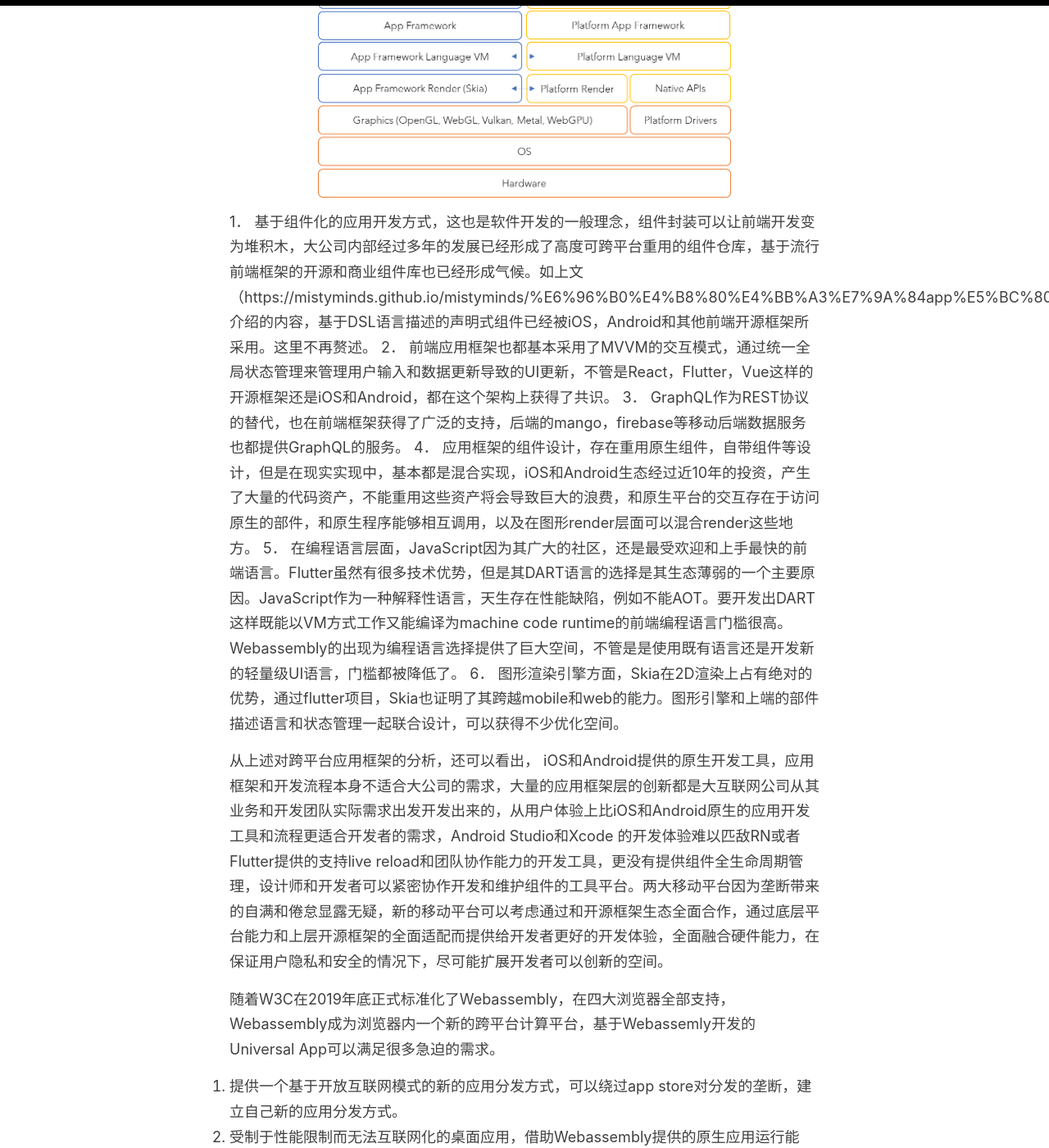
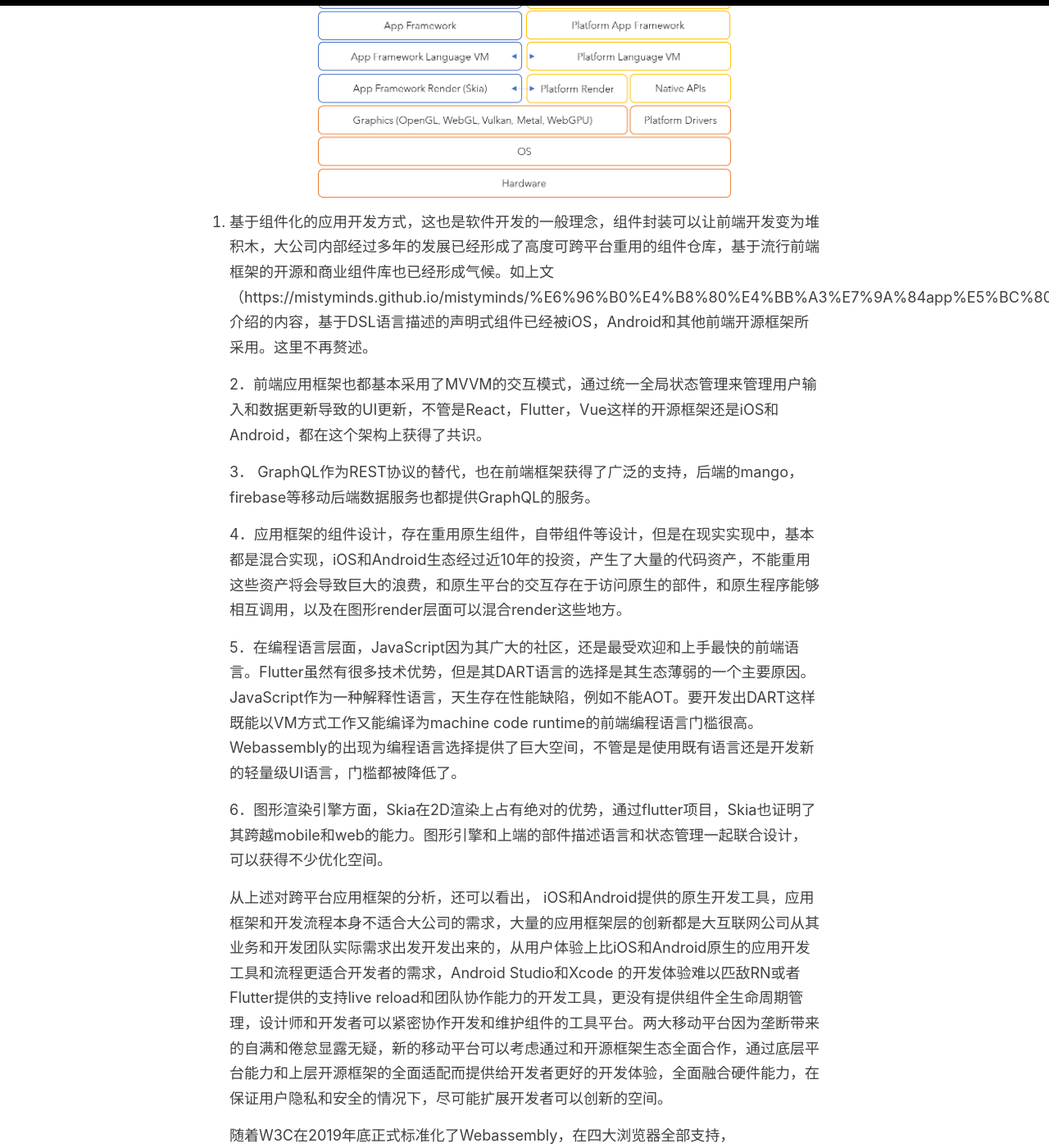
Before and after one commit to sbagga/mistyminds, a Jekyll site: the page built from _posts/2020-09-10-跨平台应用开发趋势和Webassembly带来的变化.md, in a window 1280 px wide and 1400 px high, scrolled down 9072 px. Shown: the whole window at 82% size. Built offline with Jekyll 4.4.1, drawn with Linux system fonts in a browser that asks for light colours.

Commit message:
Update 2020-09-10-跨平台应用开发趋势和Webassembly带来的变化.md

```diff
--- a/_posts/2020-09-10-跨平台应用开发趋势和Webassembly带来的变化.md
+++ b/_posts/2020-09-10-跨平台应用开发趋势和Webassembly带来的变化.md
@@ -108,12 +108,18 @@ Flutter Web 使用Webassembly编译	过的Skia图形引擎实现了在web浏览
 ![Univeral App](../images/unviersalapp.png)
 
 
-1．	基于组件化的应用开发方式，这也是软件开发的一般理念，组件封装可以让前端开发变为堆积木，大公司内部经过多年的发展已经形成了高度可跨平台重用的组件仓库，基于流行前端框架的开源和商业组件库也已经形成气候。如上文（https://mistyminds.github.io/mistyminds/%E6%96%B0%E4%B8%80%E4%BB%A3%E7%9A%84app%E5%BC%80%E5%8F%91/）介绍的内容，基于DSL语言描述的声明式组件已经被iOS，Android和其他前端开源框架所采用。这里不再赘述。
-2．	前端应用框架也都基本采用了MVVM的交互模式，通过统一全局状态管理来管理用户输入和数据更新导致的UI更新，不管是React，Flutter，Vue这样的开源框架还是iOS和Android，都在这个架构上获得了共识。
-3．	GraphQL作为REST协议的替代，也在前端框架获得了广泛的支持，后端的mango，firebase等移动后端数据服务也都提供GraphQL的服务。
-4．	应用框架的组件设计，存在重用原生组件，自带组件等设计，但是在现实实现中，基本都是混合实现，iOS和Android生态经过近10年的投资，产生了大量的代码资产，不能重用这些资产将会导致巨大的浪费，和原生平台的交互存在于访问原生的部件，和原生程序能够相互调用，以及在图形render层面可以混合render这些地方。
-5．	在编程语言层面，JavaScript因为其广大的社区，还是最受欢迎和上手最快的前端语言。Flutter虽然有很多技术优势，但是其DART语言的选择是其生态薄弱的一个主要原因。JavaScript作为一种解释性语言，天生存在性能缺陷，例如不能AOT。要开发出DART这样既能以VM方式工作又能编译为machine code runtime的前端编程语言门槛很高。Webassembly的出现为编程语言选择提供了巨大空间，不管是是使用既有语言还是开发新的轻量级UI语言，门槛都被降低了。
-6．	图形渲染引擎方面，Skia在2D渲染上占有绝对的优势，通过flutter项目，Skia也证明了其跨越mobile和web的能力。图形引擎和上端的部件描述语言和状态管理一起联合设计，可以获得不少优化空间。
+ 1. 基于组件化的应用开发方式，这也是软件开发的一般理念，组件封装可以让前端开发变为堆积木，大公司内部经过多年的发展已经形成了高度可跨平台重用的组件仓库，基于流行前端框架的开源和商业组件库也已经形成气候。如上文（https://mistyminds.github.io/mistyminds/%E6%96%B0%E4%B8%80%E4%BB%A3%E7%9A%84app%E5%BC%80%E5%8F%91/）介绍的内容，基于DSL语言描述的声明式组件已经被iOS，Android和其他前端开源框架所采用。这里不再赘述。
+
+ 2．前端应用框架也都基本采用了MVVM的交互模式，通过统一全局状态管理来管理用户输入和数据更新导致的UI更新，不管是React，Flutter，Vue这样的开源框架还是iOS和Android，都在这个架构上获得了共识。
+
+ 3．	GraphQL作为REST协议的替代，也在前端框架获得了广泛的支持，后端的mango，firebase等移动后端数据服务也都提供GraphQL的服务。
+
+ 4．应用框架的组件设计，存在重用原生组件，自带组件等设计，但是在现实实现中，基本都是混合实现，iOS和Android生态经过近10年的投资，产生了大量的代码资产，不能重用这些资产将会导致巨大的浪费，和原生平台的交互存在于访问原生的部件，和原生程序能够相互调用，以及在图形render层面可以混合render这些地方。
+
+ 5．在编程语言层面，JavaScript因为其广大的社区，还是最受欢迎和上手最快的前端语言。Flutter虽然有很多技术优势，但是其DART语言的选择是其生态薄弱的一个主要原因。JavaScript作为一种解释性语言，天生存在性能缺陷，例如不能AOT。要开发出DART这样既能以VM方式工作又能编译为machine code runtime的前端编程语言门槛很高。Webassembly的出现为编程语言选择提供了巨大空间，不管是是使用既有语言还是开发新的轻量级UI语言，门槛都被降低了。
+
+6．图形渲染引擎方面，Skia在2D渲染上占有绝对的优势，通过flutter项目，Skia也证明了其跨越mobile和web的能力。图形引擎和上端的部件描述语言和状态管理一起联合设计，可以获得不少优化空间。
+
 
 从上述对跨平台应用框架的分析，还可以看出， iOS和Android提供的原生开发工具，应用框架和开发流程本身不适合大公司的需求，大量的应用框架层的创新都是大互联网公司从其业务和开发团队实际需求出发开发出来的，从用户体验上比iOS和Android原生的应用开发工具和流程更适合开发者的需求，Android Studio和Xcode 的开发体验难以匹敌RN或者Flutter提供的支持live reload和团队协作能力的开发工具，更没有提供组件全生命周期管理，设计师和开发者可以紧密协作开发和维护组件的工具平台。两大移动平台因为垄断带来的自满和倦怠显露无疑，新的移动平台可以考虑通过和开源框架生态全面合作，通过底层平台能力和上层开源框架的全面适配而提供给开发者更好的开发体验，全面融合硬件能力，在保证用户隐私和安全的情况下，尽可能扩展开发者可以创新的空间。
 
```
